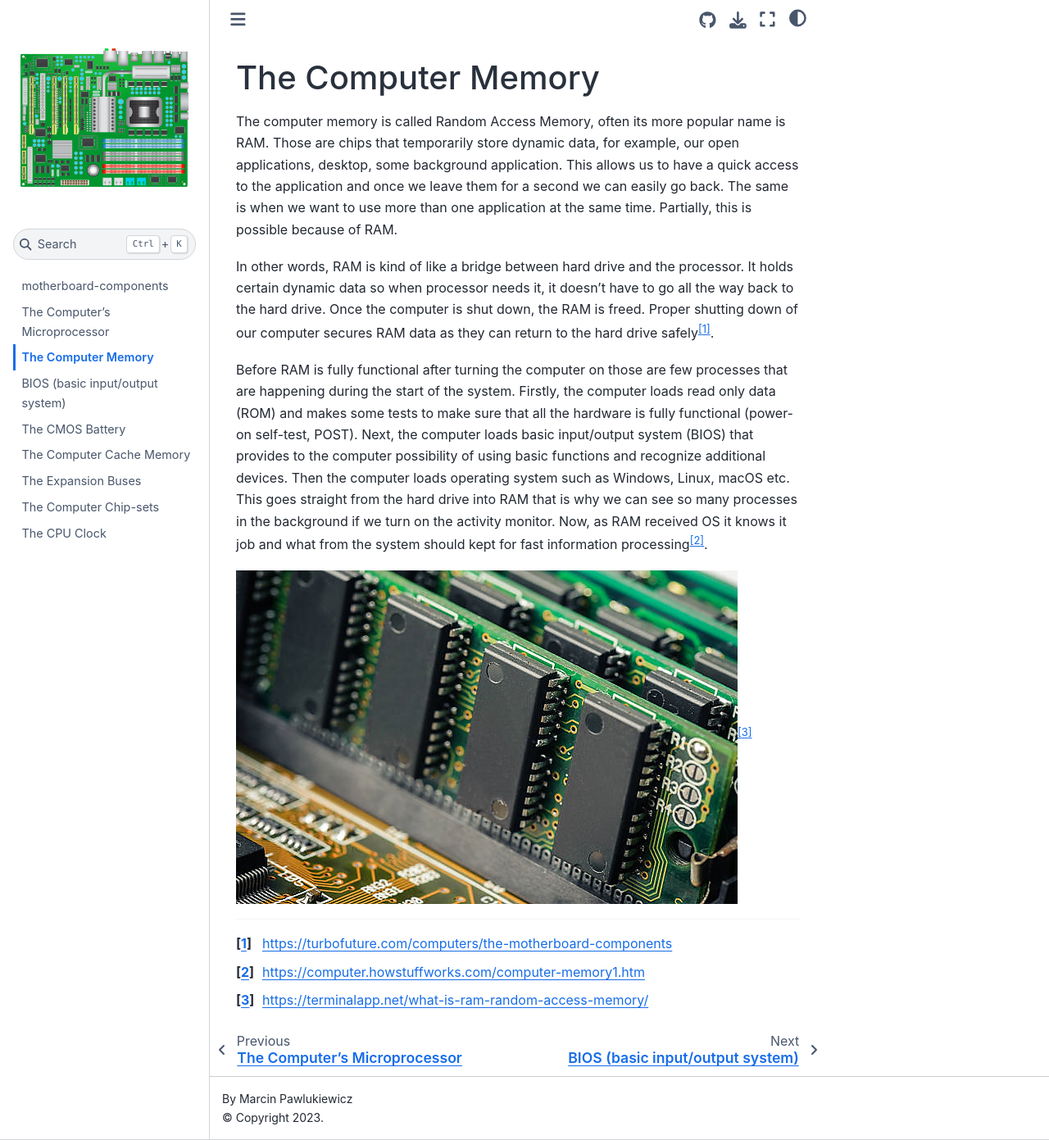
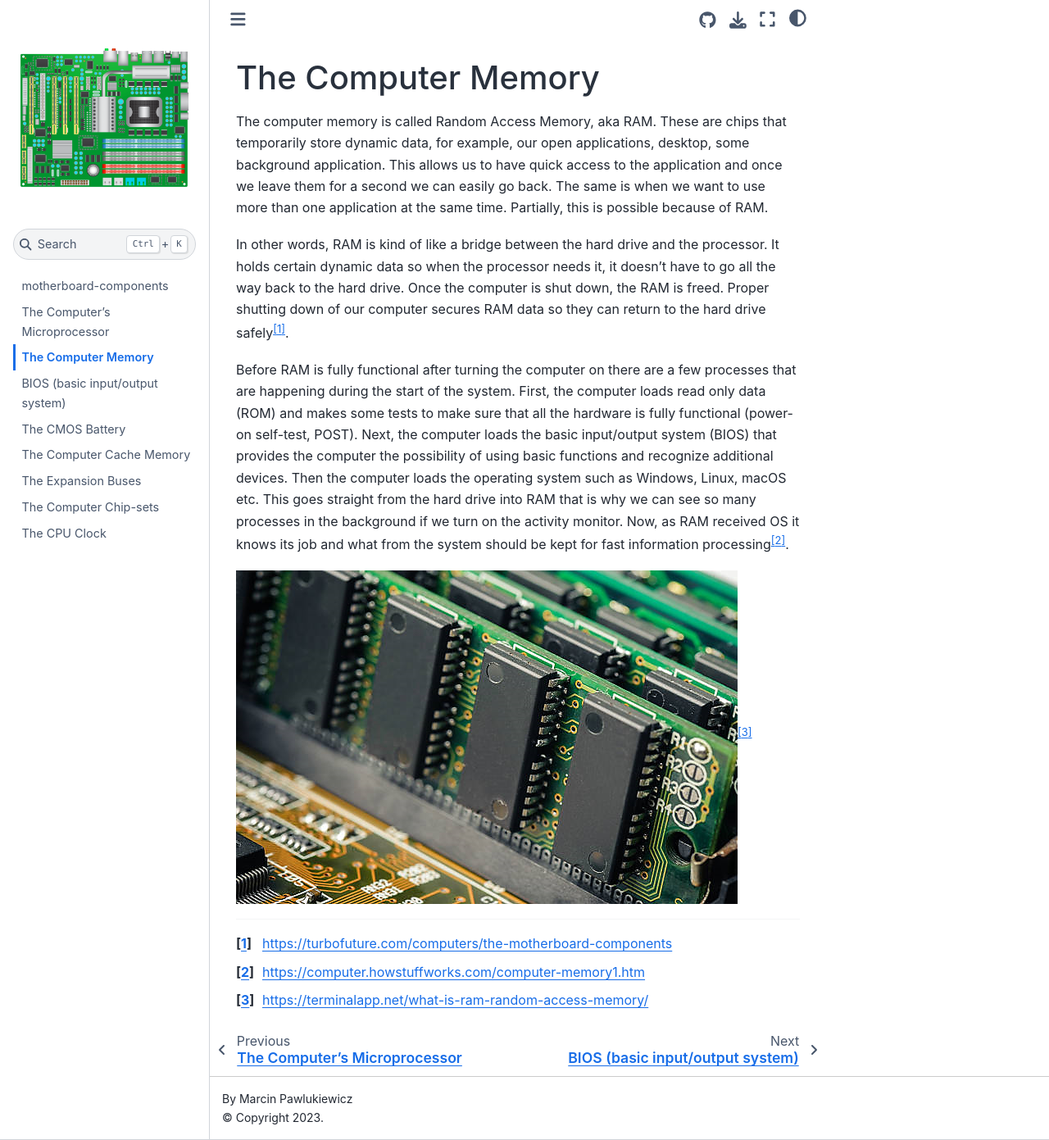
Before and after one commit to marcinpawlukiewicz/motherboard-components, a Jupyter Book: the page built from computermemory.md, in a window 1280 px wide and 1391 px high. Shown: the whole window at 82% size. Built offline with Jupyter Book 1.0.4 settings and Sphinx 7.4.7 and the Sphinx Book theme 1.1.4, drawn with Linux system fonts in a browser that asks for light colours.

Commit message:
Update computermemory.md

```diff
--- a/computermemory.md
+++ b/computermemory.md
@@ -1,9 +1,9 @@
 # The Computer Memory
-The computer memory is called Random Access Memory, often its more popular name is RAM. Those are chips that temporarily store dynamic data, for example, our open applications, desktop, some background application. This allows us to have a quick access to the application and once we leave them for a second we can easily go back. The same is when we want to use more than one application at the same time. Partially, this is possible because of RAM.
+The computer memory is called Random Access Memory, aka RAM. These are chips that temporarily store dynamic data, for example, our open applications, desktop, some background application. This allows us to have quick access to the application and once we leave them for a second we can easily go back. The same is when we want to use more than one application at the same time. Partially, this is possible because of RAM.
 
-In other words, RAM is kind of like a bridge between hard drive and the processor. It holds certain dynamic data so when processor needs it, it doesn’t have to go all the way back to the hard drive. Once the computer is shut down, the RAM is freed. Proper shutting down of our computer secures RAM data as they can return to the hard drive safely[^1].
+In other words, RAM is kind of like a bridge between the hard drive and the processor. It holds certain dynamic data so when the processor needs it, it doesn’t have to go all the way back to the hard drive. Once the computer is shut down, the RAM is freed. Proper shutting down of our computer secures RAM data so they can return to the hard drive safely[^1].
 
-Before RAM is fully functional after turning the computer on those are few processes that are happening during the start of the system. Firstly, the computer loads read only data (ROM) and makes some tests to make sure that all the hardware is fully functional (power-on self-test, POST). Next, the computer loads basic input/output system (BIOS) that provides to the computer possibility of using basic functions and recognize additional devices. Then the computer loads operating system such as Windows, Linux, macOS etc. This goes straight from the hard drive into RAM that is why we can see so many processes in the background if we turn on the activity monitor. Now, as RAM received OS it knows it job and what from the system should kept for fast information processing[^2].
+Before RAM is fully functional after turning the computer on there are a few processes that are happening during the start of the system. First, the computer loads read only data (ROM) and makes some tests to make sure that all the hardware is fully functional (power-on self-test, POST). Next, the computer loads the basic input/output system (BIOS) that provides the computer the possibility of using basic functions and recognize additional devices. Then the computer loads the operating system such as Windows, Linux, macOS etc. This goes straight from the hard drive into RAM that is why we can see so many processes in the background if we turn on the activity monitor. Now, as RAM received OS it knows its job and what from the system should be kept for fast information processing[^2].
 
 ![](images/ram.png)[^3]
 
```
